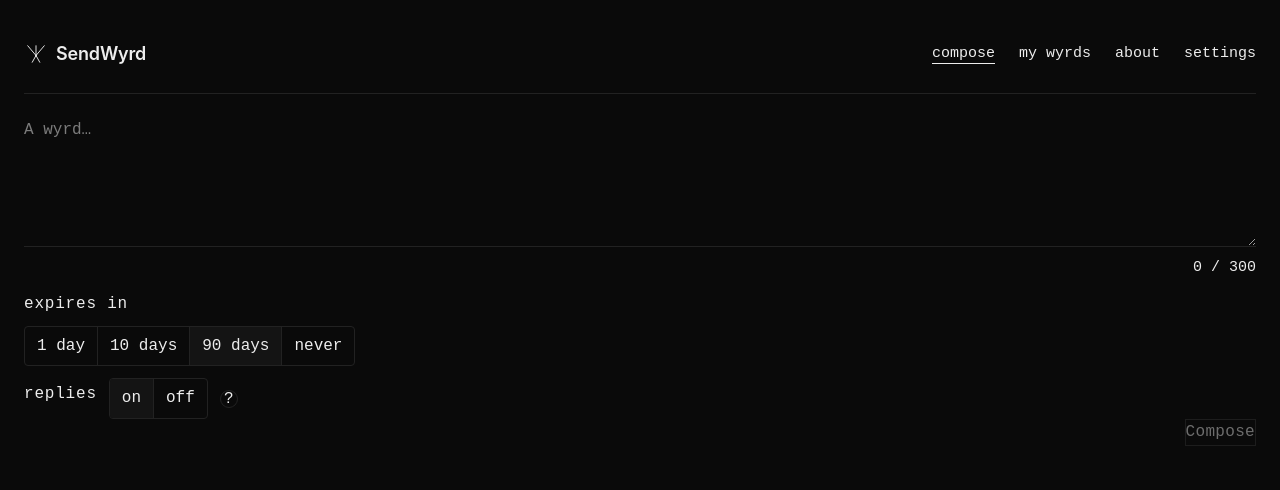
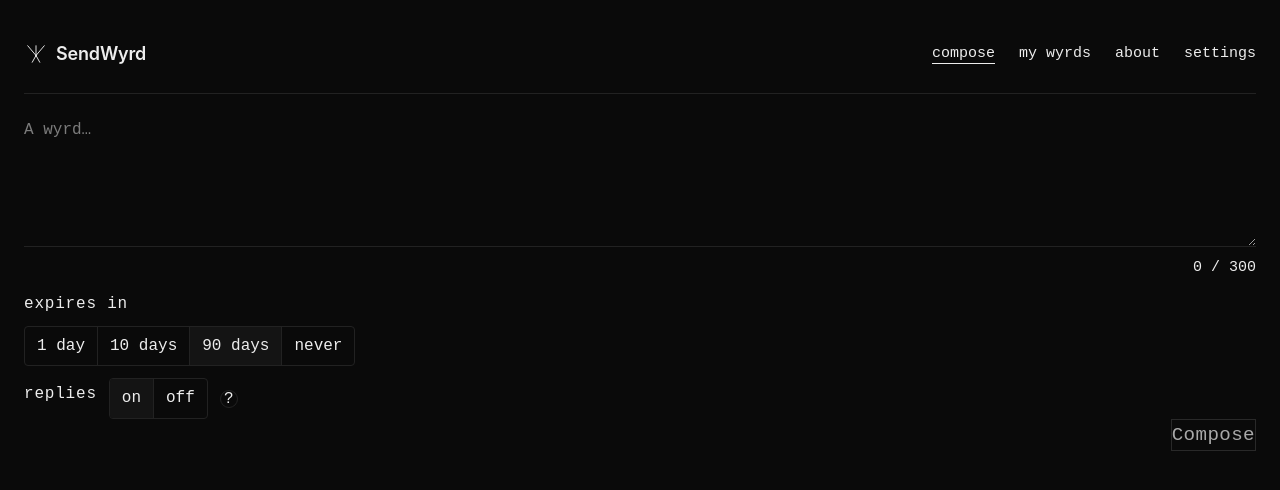
Before and after one commit to OpenWyrd/sendwyrd, a Next.js app in the folder packages/web/: page /compose in a window 1280 px wide. Shown: the top 490 px of the page. Built offline with nearby package versions, Linux system fonts and the light colour scheme.

Commit message:
fix(web): compose CTA — 20% larger font, lighter disabled state
Bumps the in-form Compose button to 1.2× body font and lifts the
disabled-state opacity from 0.4 → 0.65 so the white text reads as
white (not grey) even before the user types.

```diff
--- a/packages/web/src/app/compose/page.tsx
+++ b/packages/web/src/app/compose/page.tsx
@@ -421,7 +421,8 @@ export default function ComposePage() {
               padding: "var(--spacing-4) var(--spacing-8)",
               letterSpacing: "0.02em",
               color: "#ffffff",
-              opacity: overCap || isEmpty || sending ? 0.4 : 1,
+              fontSize: "calc(var(--text-body) * 1.2)",
+              opacity: overCap || isEmpty || sending ? 0.65 : 1,
               cursor: overCap || isEmpty || sending ? "not-allowed" : "pointer",
             }}
           >
```
